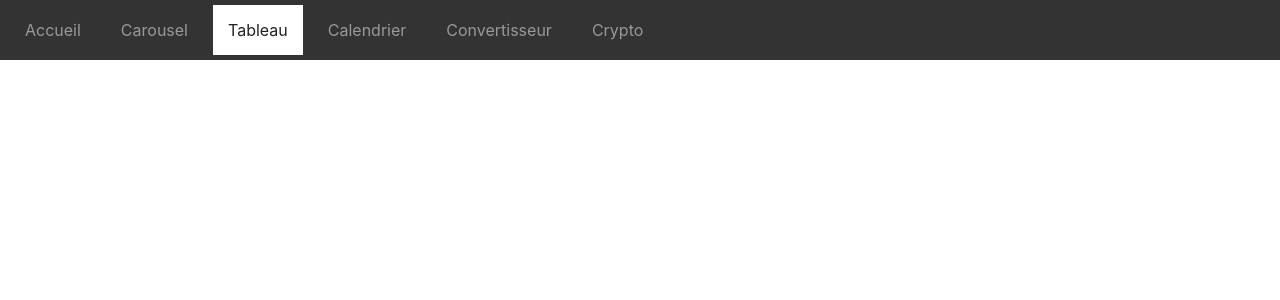
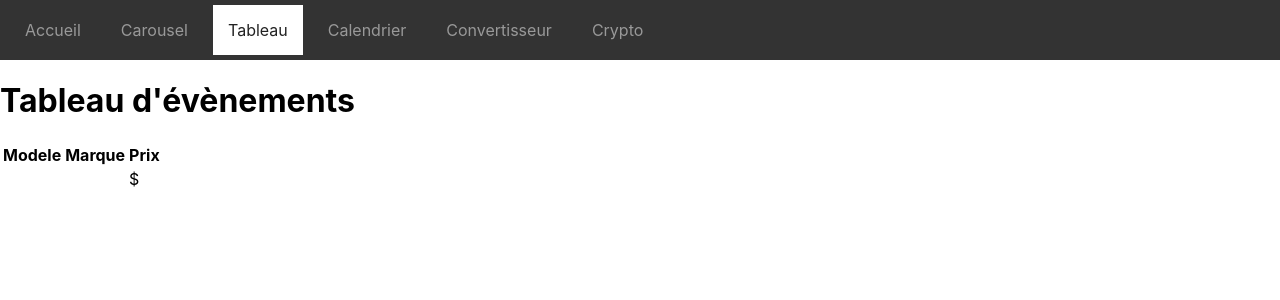
Before and after one commit to SRJVideo/TP1_Web2-SM-TR, a React (Create React App) app: page /tableau in a window 1280 px wide. Shown: the top 300 px of the page. Built offline with nearby package versions, Linux system fonts and the light colour scheme.

Commit message:
Update Tableau.js
Affichage du tableau de base (sans les éléments)

```diff
--- a/src/components/Tableau.js
+++ b/src/components/Tableau.js
@@ -1,13 +1,30 @@
 import React, {Component} from 'react';
+import {Table} from "react-bootstrap";
 
-class Tableau extends Component {
-    render() {
+function Tableau () {
+
         return (
             <div>
-
+                <h1>Tableau d'évènements</h1>
+                <Table striped bordered hover>
+                   <thead>
+                       <tr>
+                           <th>Modele</th>
+                           <th>Marque</th>
+                           <th>Prix</th>
+                       </tr>
+                   </thead>
+                    <tbody>
+                        <tr>
+                            <td></td>
+                            <td></td>
+                            <td> $</td>
+                        </tr>
+                    </tbody>
+                </Table>
             </div>
         );
-    }
+
 }
 
 export default Tableau;
```
